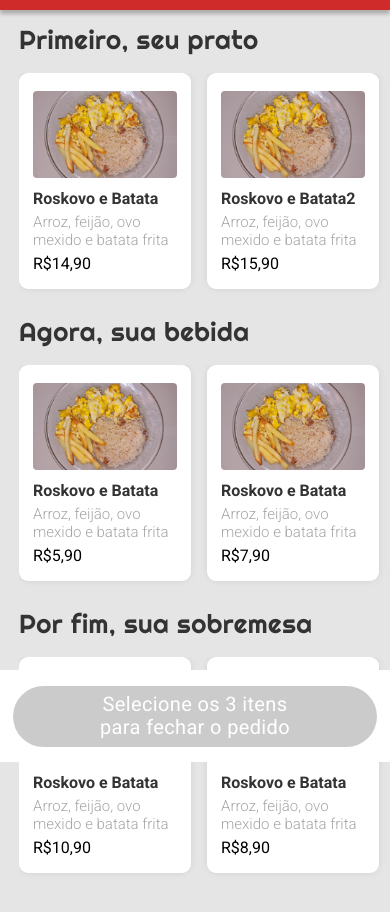
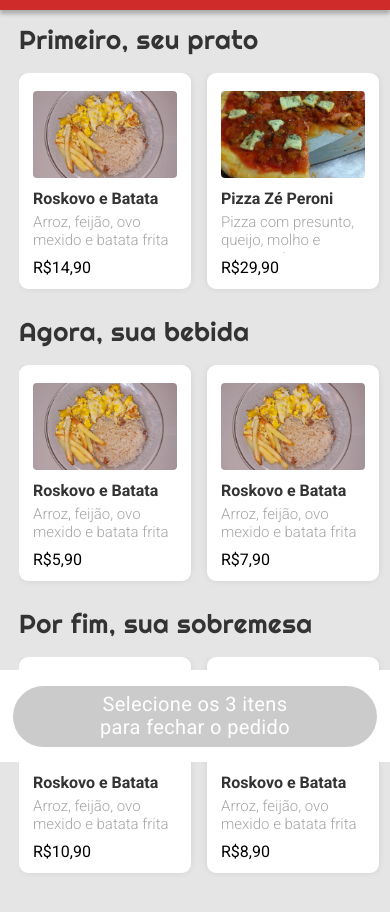
Before and after one commit to ZeGuilhermeYung/projeto3-driveneats, a plain HTML site: page index.html in a window 390 px wide. Shown: the part 82-994 px from the top of the page. Drawn offline with nearby package versions, Linux system fonts and the light colour scheme.

Commit message:
ajustes CSS

```diff
--- a/index.html
+++ b/index.html
@@ -30,10 +30,10 @@
                 <ion-icon name="checkmark-circle"></ion-icon>
             </div>
             <div class="pedido1" onclick="selecionarPedido(this, 1);">
-                <img src="/midia/Roskovo-e-batata.jpeg" alt="prato de arroz, feijão, ovo mexido e batata frita">
-                <h5><strong>Roskovo e Batata2</strong></h5>
-                <h6>Arroz, feijão, ovo mexido e batata frita</h6>
-                <div><h5>R$</h5><h5 class="valor">15,90</h5></div>
+                <img src="/midia/pizza-zepperoni.jpeg" alt="Pizza com presunto, queijo, molho especial e pepperoni">
+                <h5><strong>Pizza Zé Peroni</strong></h5>
+                <h6>Pizza com presunto, queijo, molho e <em>pepperoni</em></h6>
+                <div><h5>R$</h5><h5 class="valor">29,90</h5></div>
                 <ion-icon name="checkmark-circle"></ion-icon>
             </div>
             <div class="pedido1" onclick="selecionarPedido(this, 1);">
--- a/style.css
+++ b/style.css
@@ -11,6 +11,9 @@
     }
     strong {
         font-weight: 700;
+    }
+    em {
+        font-style: italic;
     }
     h1 {
         font-family: 'Righteous', cursive;
@@ -109,6 +112,11 @@
         object-fit: cover;
         border-radius: 4px;
         margin-bottom: 8px;
+    }
+    .pedidos-lista h6 {
+        height: 40px;
+        overflow: hidden;
+        text-overflow: ellipsis;
     }
     .pedidos-lista ion-icon {
         display: none;
```
Also changed, not shown: midia/pizza-zepperoni.jpeg (added).
